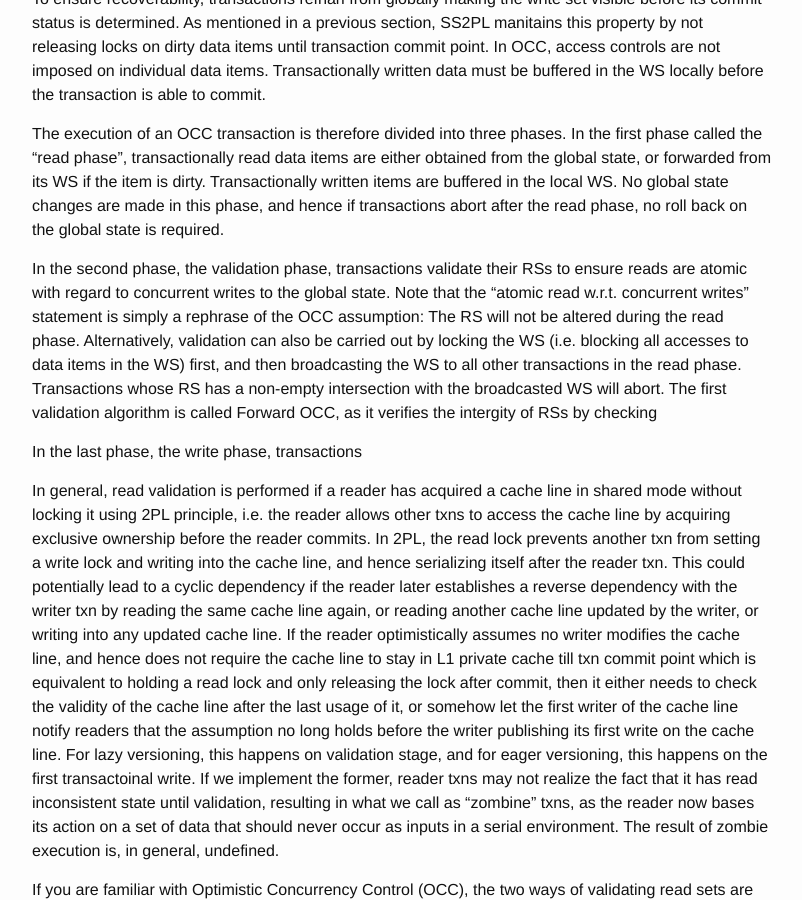
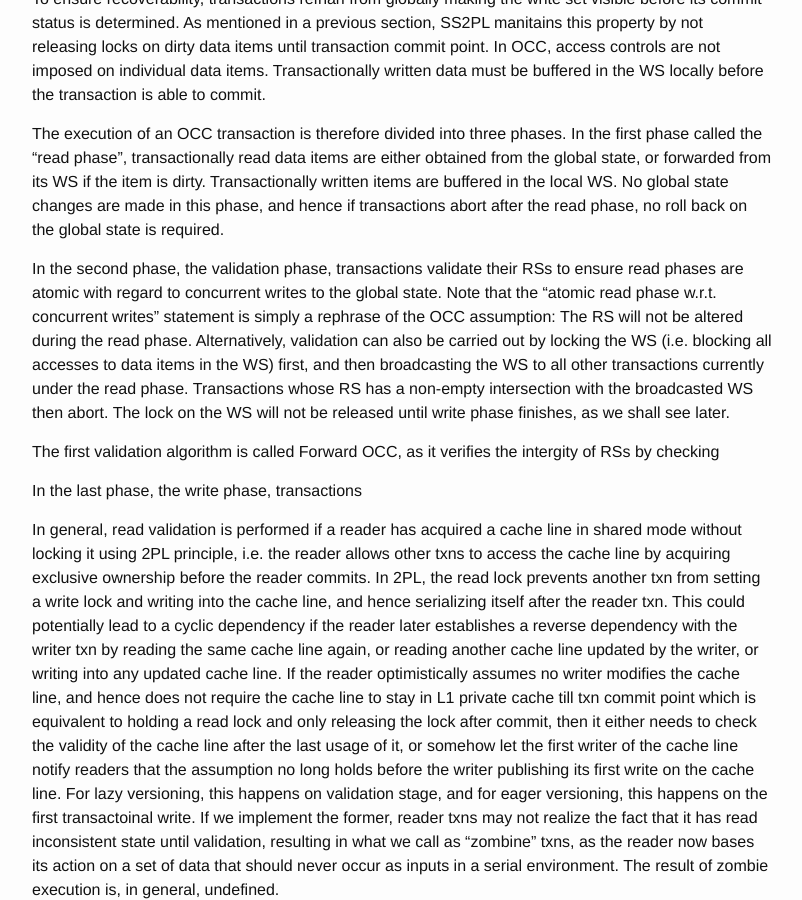
Before and after one commit to wangziqi2013/wangziqi2013.github.io, a Jekyll site: the page built from _posts/2018-03-18-HTM-Hardware-2PL-and-OCC.markdown, in a window 1280 px wide and 900 px high, scrolled down 3483 px. Shown: the whole window, without its empty margins (238-1040 px from the left). Built offline with Jekyll 4.4.1, drawn with Linux system fonts in a browser that asks for light colours.

```diff
--- a/_posts/2018-03-18-HTM-Hardware-2PL-and-OCC.markdown
+++ b/_posts/2018-03-18-HTM-Hardware-2PL-and-OCC.markdown
@@ -138,13 +138,15 @@ Transactionally written items are buffered in the local WS.
 No global state changes are made in this phase, and hence if transactions abort after the read phase, no roll back on
 the global state is required.
 
-In the second phase, the validation phase, transactions validate their RSs to ensure reads
-are atomic with regard to concurrent writes to the global state. Note that the "atomic read w.r.t. concurrent writes"
+In the second phase, the validation phase, transactions validate their RSs to ensure read phases
+are atomic with regard to concurrent writes to the global state. Note that the "atomic read phase w.r.t. concurrent writes"
 statement is simply a rephrase of the OCC assumption: The RS will not be altered during the read phase. Alternatively,
 validation can also be carried out by locking the WS (i.e. blocking all accesses to data items in the WS)
-first, and then broadcasting the WS to all other transactions in the read phase. Transactions whose
-RS has a non-empty intersection with the broadcasted WS will abort. The first validation algorithm is called
-Forward OCC, as it verifies the intergity of RSs by checking
+first, and then broadcasting the WS to all other transactions currently under the read phase. Transactions whose
+RS has a non-empty intersection with the broadcasted WS then abort. The lock on the WS will not be
+released until write phase finishes, as we shall see later.
+
+The first validation algorithm is called Forward OCC, as it verifies the intergity of RSs by checking
 
 In the last phase, the write phase, transactions
 
```
